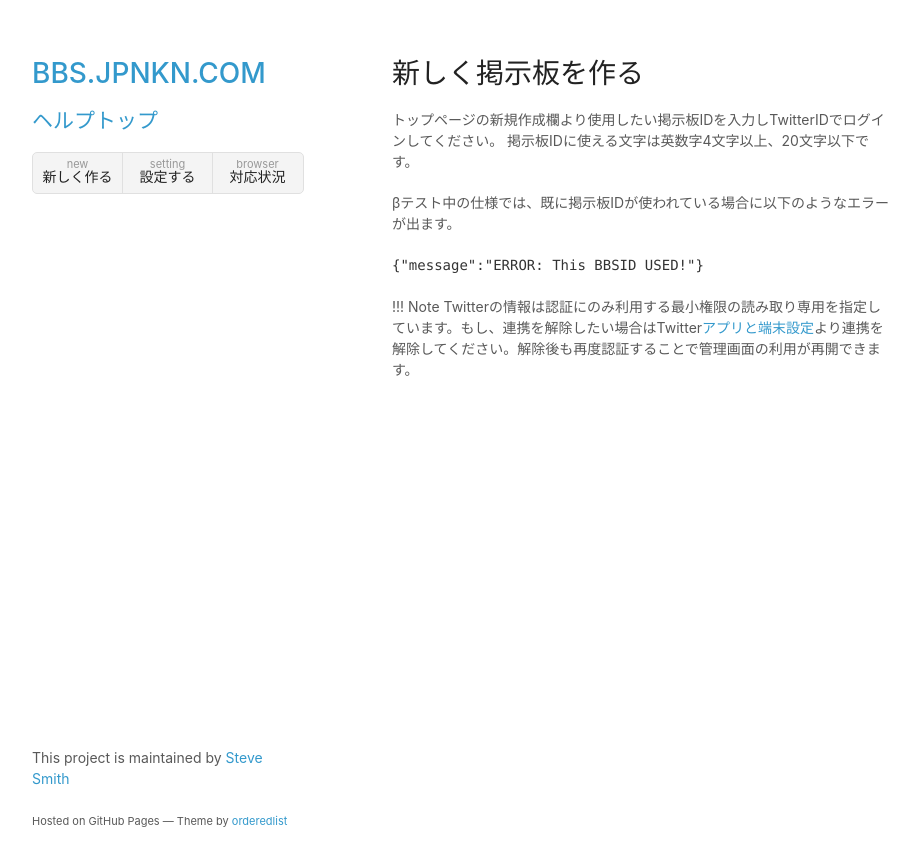
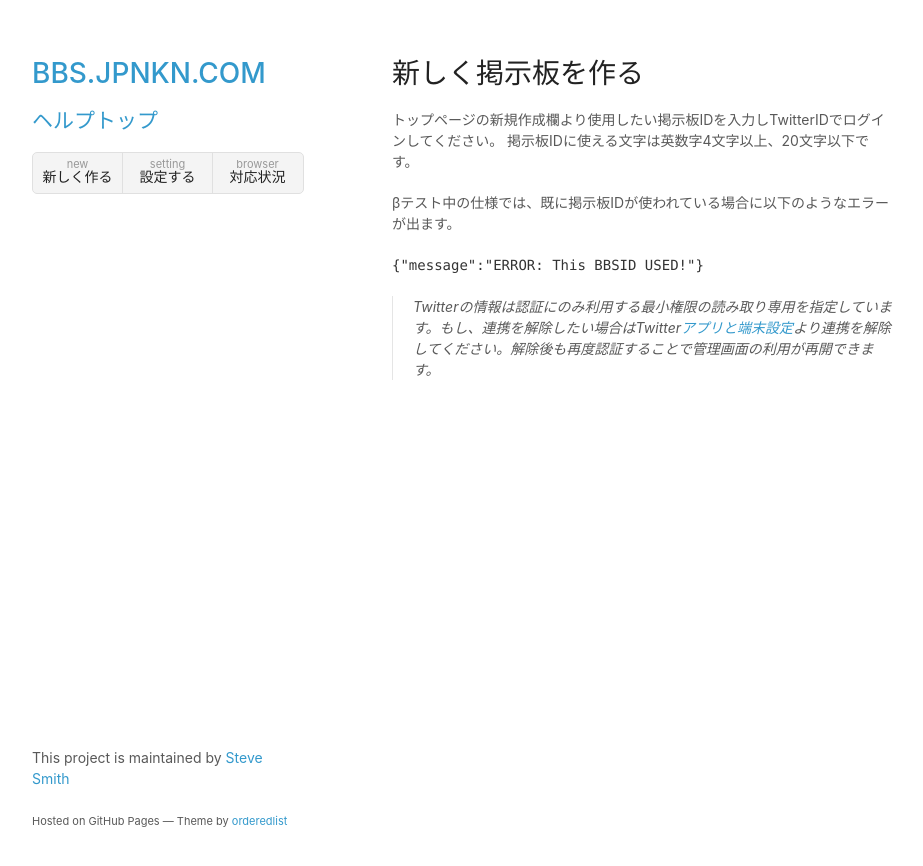
Before and after one commit to japankun/bbs.jpnkn.com, a Jekyll site: the page built from docs/new.md, in a window 1280 px wide. Shown: the top 866 px of the page, without its empty margins (178-1101 px from the left). Built offline with Jekyll 4.4.1, drawn with Linux system fonts in a browser that asks for light colours; our own code applies the rules of GitHub Pages for plain Markdown files.

Commit message:
Update new.md

````diff
--- a/docs/new.md
+++ b/docs/new.md
@@ -7,5 +7,4 @@
 
 ```{"message":"ERROR: This BBSID USED!"}```
 
-!!! Note
-    Twitterの情報は認証にのみ利用する最小権限の読み取り専用を指定しています。もし、連携を解除したい場合はTwitter[アプリと端末設定](https://twitter.com/settings/sessions)より連携を解除してください。解除後も再度認証することで管理画面の利用が再開できます。
+>Twitterの情報は認証にのみ利用する最小権限の読み取り専用を指定しています。もし、連携を解除したい場合はTwitter[アプリと端末設定](https://twitter.com/settings/sessions)より連携を解除してください。解除後も再度認証することで管理画面の利用が再開できます。
````
